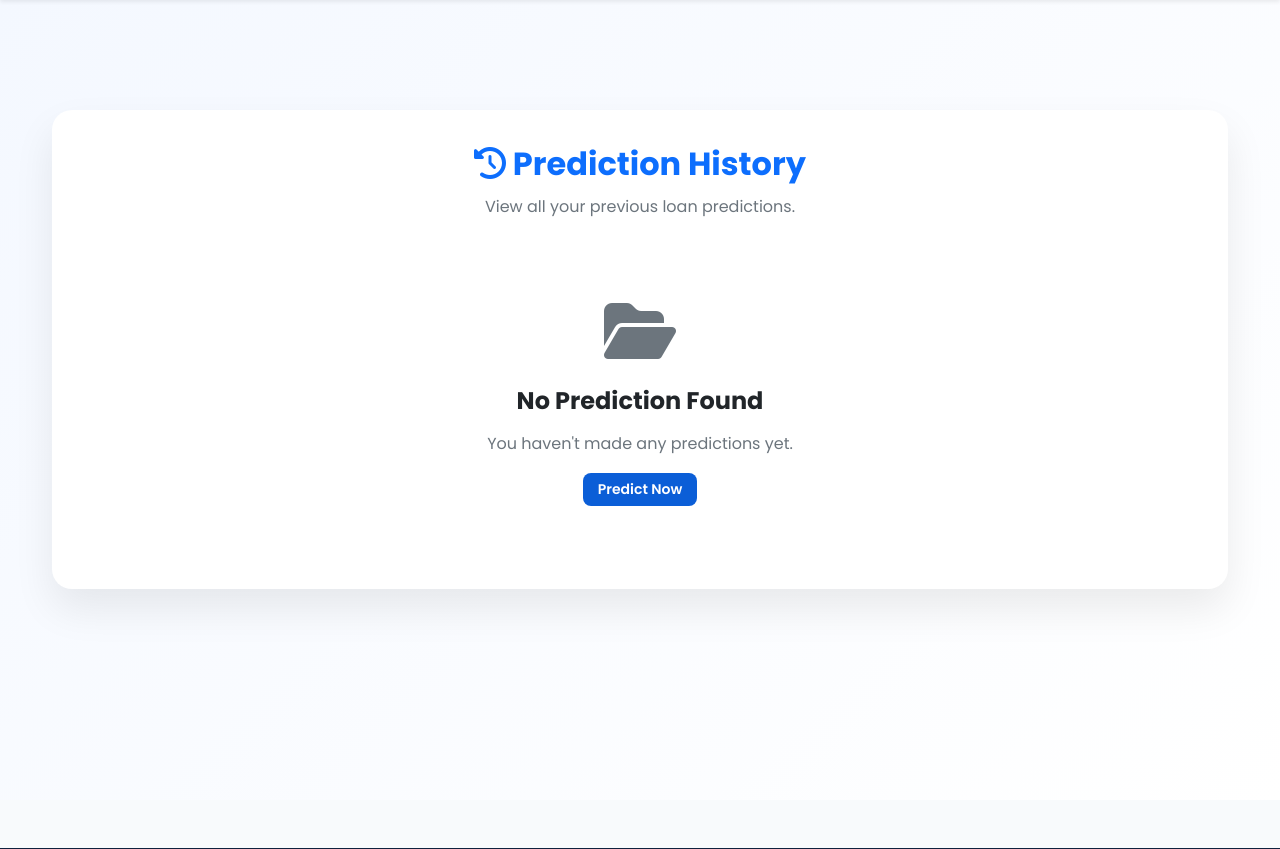
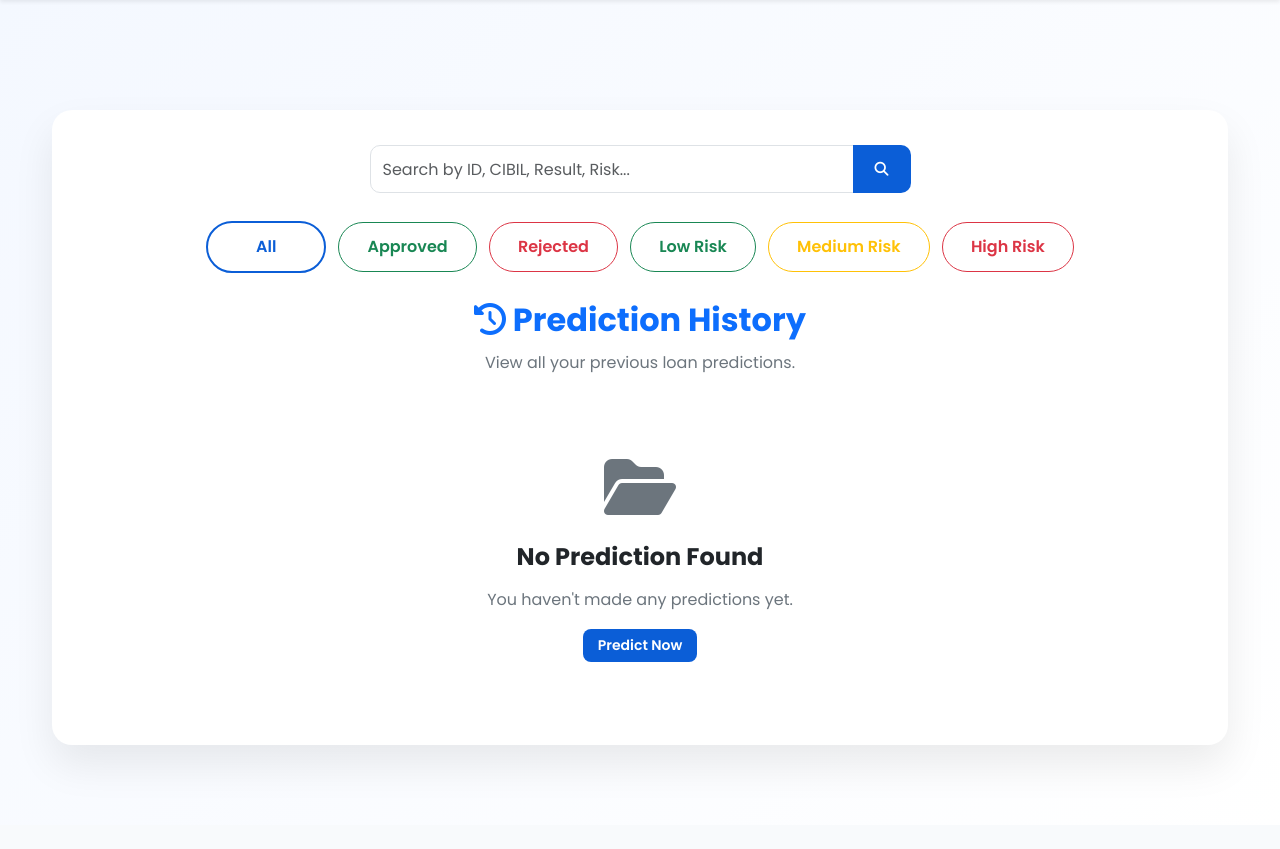
Before and after one commit to Namrata-678/NaNeVora, a Django app: page /prediction-history/ in a window 1280 px wide. Shown: the part 75-924 px from the top of the page. Run offline with Django 5.2, Linux system fonts and the light colour scheme; a user stored in the database is signed in; data comes from the database, SQL or seed files in the repository; both versions use the stored data as it was after the commit.

Commit message:
Download Prediction Report (PDF).

```diff
--- a/static/css/history.css
+++ b/static/css/history.css
@@ -291,3 +291,105 @@ body.dark-mode .table-hover tbody tr:hover{
     .table td:nth-child(9)::before{content:"Action";}
 
 }
+
+/* ==========================================================
+   SEARCH BOX
+==========================================================*/
+
+.input-group .form-control{
+
+    height:48px;
+
+    border-radius:10px 0 0 10px;
+
+}
+
+.input-group .btn{
+
+    border-radius:0 10px 10px 0;
+
+    padding:0 22px;
+
+}
+/* ==========================================================
+   FILTER BUTTONS
+==========================================================*/
+
+.btn-outline-primary,
+.btn-outline-success,
+.btn-outline-warning,
+.btn-outline-danger{
+
+    border-radius:30px;
+
+    min-width:120px;
+
+    font-weight:600;
+
+    transition:.3s;
+
+}
+
+.btn-outline-primary:hover,
+.btn-outline-success:hover,
+.btn-outline-warning:hover,
+.btn-outline-danger:hover{
+
+    transform:translateY(-2px);
+
+}
+
+/* ==========================================================
+   PAGINATION
+==========================================================*/
+
+.pagination{
+
+    margin-top:30px;
+
+}
+
+.page-link{
+
+    border-radius:10px;
+
+    margin:0 4px;
+
+    color:#0D6EFD;
+
+    font-weight:600;
+
+}
+
+.page-item.active .page-link{
+
+    background:#0D6EFD;
+
+    border-color:#0D6EFD;
+
+}
+.action-buttons{
+
+    display:flex;
+
+    justify-content:center;
+
+    gap:8px;
+
+}
+
+.action-buttons .btn{
+
+    width:38px;
+
+    height:38px;
+
+    display:flex;
+
+    align-items:center;
+
+    justify-content:center;
+
+    border-radius:8px;
+
+}
--- a/templates/dashboard.html
+++ b/templates/dashboard.html
@@ -84,8 +84,7 @@ Dashboard | NaNeVora
         </a>
 
 
-        <a href="#"
-   onclick="showPanel('history')">
+        <a href="{% url 'history' %}">
 
             <i class="fa-solid fa-clock-rotate-left"></i>
 
--- a/templates/history.html
+++ b/templates/history.html
@@ -18,6 +18,81 @@ Prediction History | NaNeVora
         <div class="history-card">
 
             <div class="history-header">
+                <div class="row mb-4">
+
+                    <div class="col-md-6 mx-auto">
+
+                        <form method="GET">
+
+                            <div class="input-group">
+
+                                <input
+                                    type="text"
+                                    name="search"
+                                    class="form-control"
+                                    placeholder="Search by ID, CIBIL, Result, Risk..."
+                                    value="{{ query }}">
+
+                                <button
+                                    class="btn btn-primary"
+                                    type="submit">
+
+                                    <i class="fa-solid fa-magnifying-glass"></i>
+
+                                </button>
+
+                            </div>
+
+                        </form>
+
+                    </div>
+
+                </div>
+
+            <div class="text-center mb-4">
+
+                <a href="?filter=all"class="btn btn-outline-primary m-1">
+
+                 All
+
+                </a>
+
+                <a href="?filter=approved"
+                    class="btn btn-outline-success m-1">
+
+                Approved
+
+                 </a>
+
+                <a href="?filter=rejected"
+                    class="btn btn-outline-danger m-1">
+
+                Rejected
+
+                </a>
+
+                <a href="?filter=low"
+                class="btn btn-outline-success m-1">
+
+                Low Risk
+
+                </a>
+
+                <a href="?filter=medium"
+                class="btn btn-outline-warning m-1">
+
+                Medium Risk
+
+                </a>
+
+                <a href="?filter=high"
+                class="btn btn-outline-danger m-1">
+
+                High Risk
+
+                </a>
+
+                </div>
 
                 <h2>
                     <i class="fa-solid fa-clock-rotate-left"></i>
@@ -160,19 +235,24 @@ Prediction History | NaNeVora
 
                             </td>
 
-                            <td>
+<td>
 
-                                <a href="{% url 'result' prediction.id %}"
+    <a href="{% url 'result' prediction.id %}"
+       class="btn btn-sm btn-primary">
 
-                                   class="btn btn-sm btn-primary">
+        <i class="fa-solid fa-eye"></i>
 
-                                    <i class="fa-solid fa-eye"></i>
+    </a>
 
-                                    View
+    <a href="{% url 'delete_prediction' prediction.id %}"
+       class="btn btn-sm btn-danger"
+       onclick="return confirm('Are you sure you want to delete this prediction?');">
 
-                                </a>
+        <i class="fa-solid fa-trash"></i>
 
-                            </td>
+    </a>
+
+</td>
 
                         </tr>
 
@@ -184,6 +264,58 @@ Prediction History | NaNeVora
 
             </div>
 
+            <nav class="mt-4">
+
+    <ul class="pagination justify-content-center">
+
+        {% if predictions.has_previous %}
+
+        <li class="page-item">
+
+            <a class="page-link"
+               href="?page={{ predictions.previous_page_number }}&search={{ query }}&filter={{ filter }}">
+
+                Previous
+
+            </a>
+
+        </li>
+
+        {% endif %}
+
+        {% for page in predictions.paginator.page_range %}
+
+        <li class="page-item {% if predictions.number == page %}active{% endif %}">
+
+            <a class="page-link"
+               href="?page={{ page }}&search={{ query }}&filter={{ filter }}">
+
+                {{ page }}
+
+            </a>
+
+        </li>
+
+        {% endfor %}
+
+        {% if predictions.has_next %}
+
+        <li class="page-item">
+
+            <a class="page-link"
+               href="?page={{ predictions.next_page_number }}&search={{ query }}&filter={{ filter }}">
+
+                Next
+
+            </a>
+
+        </li>
+
+        {% endif %}
+
+    </ul>
+
+</nav>
             {% else %}
 
             <div class="text-center py-5">
--- a/templates/navbar.html
+++ b/templates/navbar.html
@@ -113,14 +113,6 @@
                         </li>
 
                         <li>
-                            <a class="dropdown-item"
-                               href="{% url 'prediction_history' %}">
-                                <i class="fa-solid fa-clock-rotate-left me-2"></i>
-                                History
-                            </a>
-                        </li>
-
-                        <li>
                             <hr class="dropdown-divider">
                         </li>
 
--- a/website/urls.py
+++ b/website/urls.py
@@ -59,4 +59,15 @@ path(
     name="result"
 ),
 
+path(
+    "delete-prediction/<int:prediction_id>/",
+    views.delete_prediction,
+    name="delete_prediction",
+),
+path(
+    "download-report/<int:prediction_id>/",
+    views.download_report,
+    name="download_report"
+),
+
 ]
--- a/website/views.py
+++ b/website/views.py
@@ -4,14 +4,22 @@ from django.contrib.auth import authenticate, login, logout, update_session_auth
 from django.contrib.auth.decorators import login_required
 from django.contrib.auth.forms import PasswordChangeForm
 from django.contrib.auth.models import User
+from django.db.models import Q
+from .models import Prediction, UserProfile
+from .forms import (RegisterForm,PredictionForm,ProfileForm,UserUpdateForm,)
+from django.core.paginator import Paginator
 
-from .models import Prediction, UserProfile
-from .forms import (
-    RegisterForm,
-    PredictionForm,
-    ProfileForm,
-    UserUpdateForm,
-)
+from django.http import HttpResponse
+
+from reportlab.platypus import SimpleDocTemplate
+from reportlab.platypus import Table
+from reportlab.platypus import TableStyle
+from reportlab.platypus import Paragraph
+from reportlab.lib import colors
+from reportlab.lib.styles import getSampleStyleSheet
+
+
+
 def home(request):
 
     return render(request, "index.html")
@@ -231,30 +239,82 @@ def prediction(request):
 # Prediction History
 # ==========================================================
 
+
 @login_required
 def history(request):
 
+    query = request.GET.get("search", "")
+
+    filter_by = request.GET.get("filter", "all")
+
     predictions = Prediction.objects.filter(
+        user=request.user
+    )
 
-        user=request.user
+    # Search
+    if query:
 
-    ).order_by("-created_at")
+        predictions = predictions.filter(
+
+            Q(id__icontains=query) |
+            Q(cibil_score__icontains=query) |
+            Q(prediction_result__icontains=query) |
+            Q(risk_level__icontains=query) |
+            Q(status__icontains=query) |
+            Q(loan_amount__icontains=query) |
+            Q(income_annum__icontains=query)
+
+        )
+
+    # Filters
+    if filter_by == "approved":
+
+        predictions = predictions.filter(
+            prediction_result="Approved"
+        )
+
+    elif filter_by == "rejected":
+
+        predictions = predictions.filter(
+            prediction_result="Rejected"
+        )
+
+    elif filter_by == "low":
+
+        predictions = predictions.filter(
+            risk_level="Low"
+        )
+
+    elif filter_by == "medium":
+
+        predictions = predictions.filter(
+            risk_level="Medium"
+        )
+
+    elif filter_by == "high":
+
+        predictions = predictions.filter(
+            risk_level="High"
+        )
+
+    predictions = predictions.order_by("-created_at")
+
+    # Pagination
+    paginator = Paginator(predictions, 10)
+
+    page_number = request.GET.get("page")
+
+    predictions = paginator.get_page(page_number)
 
     return render(
-
         request,
-
         "history.html",
-
         {
-
-            "predictions": predictions
-
+            "predictions": predictions,
+            "query": query,
+            "filter": filter_by,
         }
-
     )
-
-
 # ==========================================================
 # Profile
 # ==========================================================
@@ -441,10 +501,157 @@ def edit_profile(request):
         }
 
     )
+@login_required
+def download_report(request, prediction_id):
 
-def download_report(request):
-    return render(request, "download_report.html")
+    prediction = get_object_or_404(
+        Prediction,
+        id=prediction_id,
+        user=request.user
+    )
 
+    response = HttpResponse(content_type="application/pdf")
+
+    response["Content-Disposition"] = (
+        f'attachment; filename="NaNeVora_Report_{prediction.id}.pdf"'
+    )
+
+    doc = SimpleDocTemplate(response)
+
+    styles = getSampleStyleSheet()
+
+    elements = []
+
+    # ==========================
+    # Heading
+    # ==========================
+
+    title = Paragraph(
+        "<b><font size=18 color='blue'>NaNeVora</font></b>",
+        styles["Title"]
+    )
+
+    subtitle = Paragraph(
+        "<b>AI Loan Prediction Report</b>",
+        styles["Heading2"]
+    )
+
+    elements.append(title)
+    elements.append(subtitle)
+    elements.append(Paragraph("<br/>", styles["Normal"]))
+
+    # ==========================
+    # Table Data
+    # ==========================
+
+    data = [
+
+        ["Field", "Value"],
+
+        ["Username", request.user.username],
+
+        ["Dependents", prediction.no_of_dependents],
+
+        ["Education", prediction.education],
+
+        ["Self Employed", prediction.self_employed],
+
+        ["Annual Income", f"₹ {prediction.income_annum:,}"],
+
+        ["Loan Amount", f"₹ {prediction.loan_amount:,}"],
+
+        ["Loan Term", prediction.loan_term],
+
+        ["CIBIL Score", prediction.cibil_score],
+
+        ["Residential Assets",
+         f"₹ {prediction.residential_assets_value:,}"],
+
+        ["Commercial Assets",
+         f"₹ {prediction.commercial_assets_value:,}"],
+
+        ["Luxury Assets",
+         f"₹ {prediction.luxury_assets_value:,}"],
+
+        ["Bank Assets",
+         f"₹ {prediction.bank_asset_value:,}"],
+
+        ["Loan Income Ratio",
+         f"{prediction.loan_income_ratio:.2f}"],
+
+        ["Asset Loan Ratio",
+         f"{prediction.asset_loan_ratio:.2f}"],
+
+        ["Prediction",
+         prediction.prediction_result],
+
+        ["Risk Level",
+         prediction.risk_level],
+
+        ["Confidence",
+         f"{prediction.prediction_probability}%"],
+
+        ["Status",
+         prediction.status],
+
+        ["Generated On",
+         prediction.created_at.strftime("%d-%m-%Y %I:%M %p")]
+
+    ]
+
+    # ==========================
+    # Create Table
+    # ==========================
+
+    table = Table(data, colWidths=[180, 250])
+
+    table.setStyle(
+
+        TableStyle([
+
+            ("BACKGROUND", (0, 0), (-1, 0), colors.darkblue),
+
+            ("TEXTCOLOR", (0, 0), (-1, 0), colors.white),
+
+            ("FONTNAME", (0, 0), (-1, 0), "Helvetica-Bold"),
+
+            ("FONTSIZE", (0, 0), (-1, 0), 12),
+
+            ("BOTTOMPADDING", (0, 0), (-1, 0), 10),
+
+            ("GRID", (0, 0), (-1, -1), 1, colors.grey),
+
+            ("BACKGROUND", (0, 1), (-1, -1), colors.beige),
+
+            ("FONTNAME", (0, 1), (-1, -1), "Helvetica"),
+
+            ("FONTSIZE", (0, 1), (-1, -1), 10),
+
+            ("VALIGN", (0, 0), (-1, -1), "MIDDLE"),
+
+            ("BOTTOMPADDING", (0, 1), (-1, -1), 8),
+
+        ])
+
+    )
+
+    elements.append(table)
+
+    elements.append(Paragraph("<br/><br/>", styles["Normal"]))
+
+    footer = Paragraph(
+
+        "<font size='10'>Generated by NaNeVora AI Loan Assessment Platform</font>",
+
+        styles["Normal"]
+
+    )
+
+    elements.append(footer)
+
+    doc.build(elements)
+
+    return response
 
 @login_required
 def update_profile(request):
@@ -478,3 +685,21 @@ def result(request, prediction_id):
             "prediction": prediction
         }
     )
+
+@login_required
+def delete_prediction(request, prediction_id):
+
+    prediction = get_object_or_404(
+        Prediction,
+        id=prediction_id,
+        user=request.user
+    )
+
+    prediction.delete()
+
+    messages.success(
+        request,
+        "Prediction deleted successfully."
+    )
+
+    return redirect("history")
```
Also changed, not shown: templates/result.html (+4 -3 lines), db.sqlite3.
